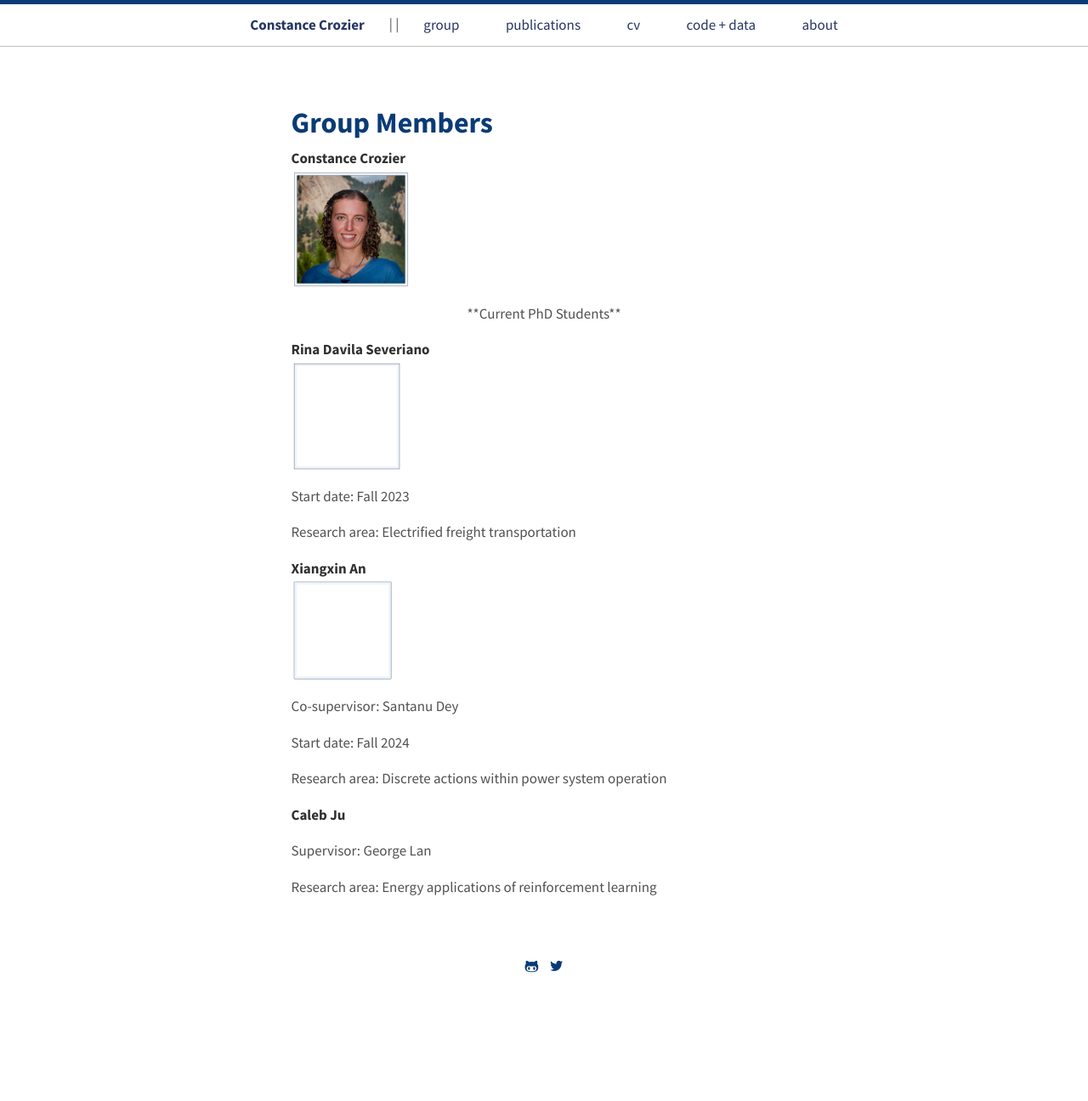
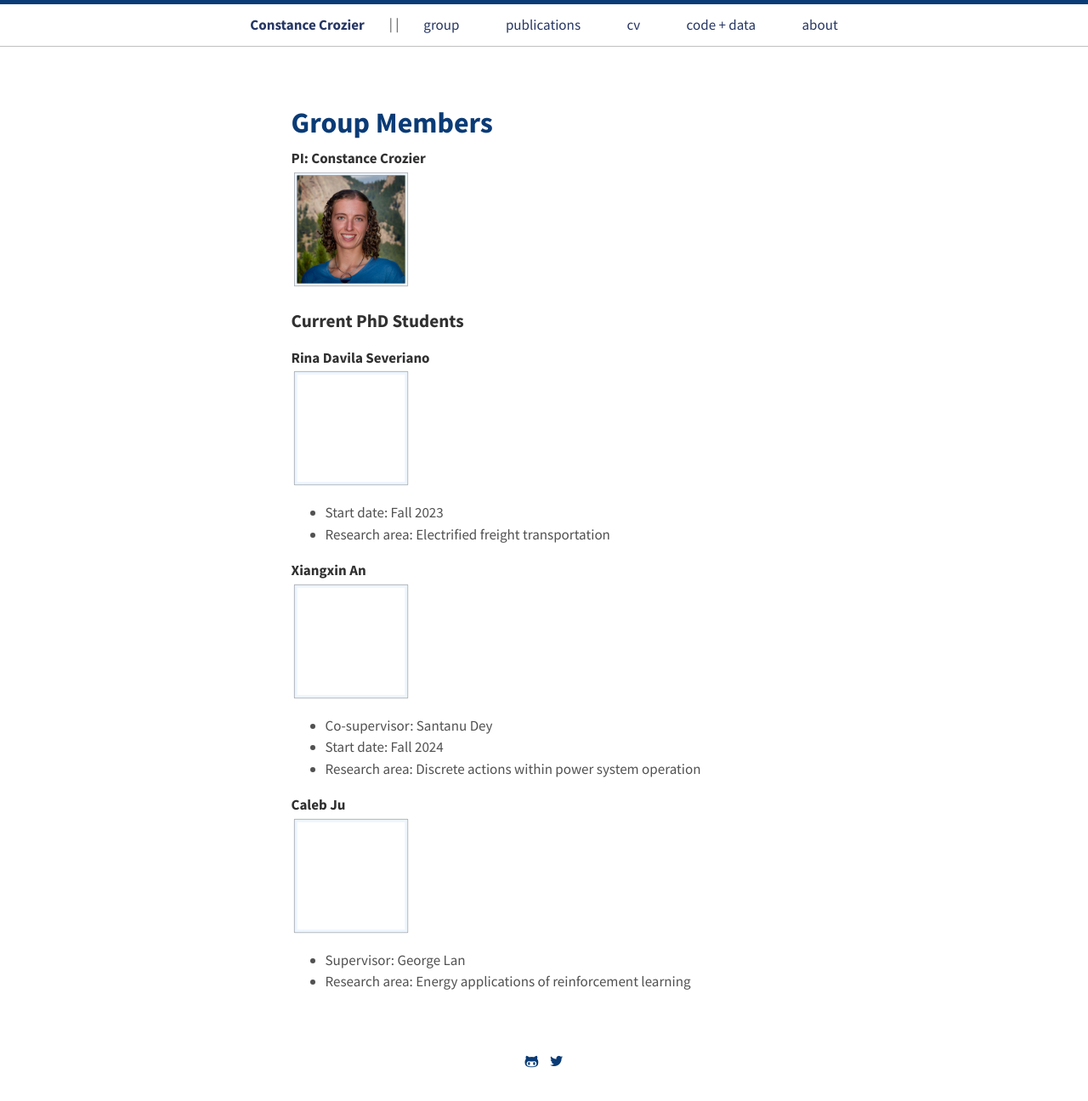
Before and after one commit to constancecrozier/constancecrozier.github.io, a Jekyll site: the page built from group.md, in a window 1280 px wide. Shown: the whole page at 85% size. Built offline with Jekyll 4.4.1, drawn with Linux system fonts in a browser that asks for light colours; before the commit the page ends 1185 px from its top, so only the background shows below that.

Commit message:
Update group.md

```diff
--- a/group.md
+++ b/group.md
@@ -3,28 +3,23 @@ layout: page
 title: Group Members
 ---
 
-**Constance Crozier**
+**PI: Constance Crozier**
 <img src="/images/headshot_border-min.jpg" alt="drawing" width="140"/>
 
-<p style="text-align:center;">**Current PhD Students**</p>
+<p style="text-align:center;"><h3>Current PhD Students</h3></p>
 
 **Rina Davila Severiano**
-<img src="/images/empty_frame.png" alt="drawing" width="130"/>
-
-Start date: Fall 2023
-
-Research area: Electrified freight transportation
+<img src="/images/empty_frame.png" alt="drawing" width="140"/>
+* Start date: Fall 2023
+* Research area: Electrified freight transportation
 
 **Xiangxin An**
-<img src="/images/empty_frame.png" alt="drawing" width="120"/>
-Co-supervisor: Santanu Dey
-
-Start date: Fall 2024
-
-Research area: Discrete actions within power system operation
+<img src="/images/empty_frame.png" alt="drawing" width="140"/>
+* Co-supervisor: Santanu Dey
+* Start date: Fall 2024
+* Research area: Discrete actions within power system operation
 
 **Caleb Ju**
-
-Supervisor: George Lan
-
-Research area: Energy applications of reinforcement learning
+<img src="/images/empty_frame.png" alt="drawing" width="140"/>
+* Supervisor: George Lan
+* Research area: Energy applications of reinforcement learning
```
